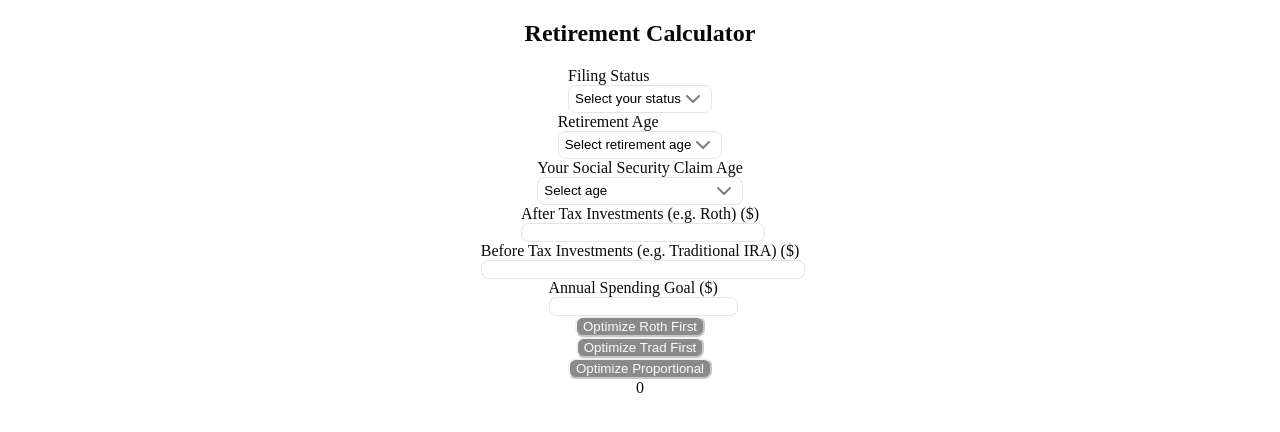
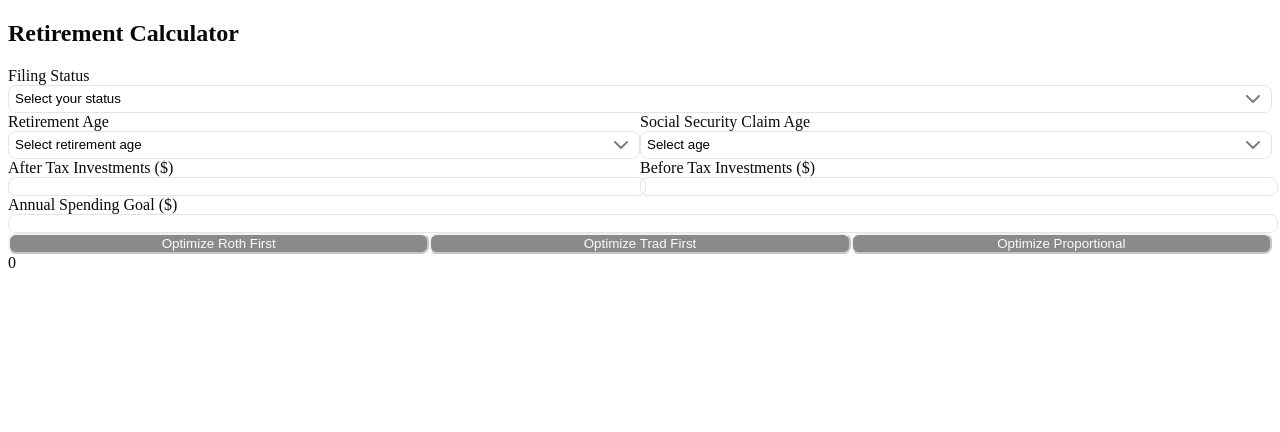
Before and after one commit to axlrommel/tax-calculator, a React (Vite) app: page / in a window 1280 px wide. Shown: the top 432 px of the page. Built offline with nearby package versions, Linux system fonts and the light colour scheme.

Commit message:
better formatting

```diff
--- a/src/App.tsx
+++ b/src/App.tsx
@@ -54,10 +54,12 @@ function App() {
   }
 
     return (
-    <div className="max-w-2xl mx-auto p-6 bg-white shadow-lg rounded-lg">
-      <h2 className="text-xl font-bold text-center mb-4">Retirement Calculator</h2>
-      <div className="flex flex-col items-center space-y-4">
-        <div className="w-64">
+<div className="max-w-4xl mx-auto p-6 bg-white shadow-lg rounded-lg m-4">
+  <h2 className="text-2xl font-bold mb-6">Retirement Calculator</h2>
+
+  {/* Filing Status */}
+  <div className="flex gap-6 mb-4">
+    <div className="flex-1">
       <label className="block text-sm font-medium">Filing Status</label>
       <Select onValueChange={(value) => setFilingStatus(value as "single" | "married")}>
         <SelectTrigger className="w-full">
@@ -69,7 +71,11 @@ function App() {
         </SelectContent>
       </Select>
     </div>
-        <div className="w-64">
+  </div>
+
+  {/* Primary Person: Retirement Age & SS Claim Age */}
+  <div className="flex gap-6 mb-4">
+    <div className="flex-1">
       <label className="block text-sm font-medium">Retirement Age</label>
       <Select onValueChange={(value) => setRetirementAgePrimary(Number(value))}>
         <SelectTrigger className="w-full">
@@ -77,14 +83,31 @@ function App() {
         </SelectTrigger>
         <SelectContent>
           {Array.from({ length: 20 }, (_, i) => 55 + i).map((age) => (
-                <SelectItem key={age} value={age.toString()}>
-                  {age}
-                </SelectItem>
+            <SelectItem key={age} value={age.toString()}>{age}</SelectItem>
           ))}
         </SelectContent>
       </Select>
     </div>
-        {filingStatus === "married" && (<div className="w-64">
+
+    <div className="flex-1">
+      <label className="block text-sm font-medium">Social Security Claim Age</label>
+      <Select onValueChange={(value) => setSsClaimAgePrimary(Number(value))}>
+        <SelectTrigger className="w-full">
+          <SelectValue placeholder="Select age" />
+        </SelectTrigger>
+        <SelectContent>
+          {Array.from({ length: 10 }, (_, i) => 62 + i).map((age) => (
+            <SelectItem key={age} value={age.toString()}>{age}</SelectItem>
+          ))}
+        </SelectContent>
+      </Select>
+    </div>
+  </div>
+
+  {/* Spouse: Retirement Age & SS Claim Age (Only if Married) */}
+  {filingStatus === "married" && (
+    <div className="flex gap-6 mb-4">
+      <div className="flex-1">
         <label className="block text-sm font-medium">Spouse Retirement Age</label>
         <Select onValueChange={(value) => setRetirementAgeSecondary(Number(value))}>
           <SelectTrigger className="w-full">
@@ -92,32 +115,13 @@ function App() {
           </SelectTrigger>
           <SelectContent>
             {Array.from({ length: 20 }, (_, i) => 55 + i).map((age) => (
-                <SelectItem key={age} value={age.toString()}>
-                  {age}
-                </SelectItem>
-              ))}
-            </SelectContent>
-          </Select>
-        </div>)}
-        <div className="w-64">
-          <label className="block text-sm font-medium">
-            {filingStatus === "married" ? "Primary Person's" : "Your"} Social Security Claim Age
-          </label>
-          <Select onValueChange={(value) => setSsClaimAgePrimary(Number(value))}>
-            <SelectTrigger className="w-full">
-              <SelectValue placeholder="Select age" />
-            </SelectTrigger>
-            <SelectContent>
-              {Array.from({ length: 10 }, (_, i) => 62 + i).map((age) => (
-                <SelectItem key={age} value={age.toString()}>
-                  {age}
-                </SelectItem>
+              <SelectItem key={age} value={age.toString()}>{age}</SelectItem>
             ))}
           </SelectContent>
         </Select>
       </div>
-        {filingStatus === "married" && (
-          <div className="w-64">
+
+      <div className="flex-1">
         <label className="block text-sm font-medium">Spouse's Social Security Claim Age</label>
         <Select onValueChange={(value) => setSsClaimAgeSpouse(Number(value))}>
           <SelectTrigger className="w-full">
@@ -125,60 +129,65 @@ function App() {
           </SelectTrigger>
           <SelectContent>
             {Array.from({ length: 10 }, (_, i) => 62 + i).map((age) => (
-                  <SelectItem key={age} value={age.toString()}>
-                    {age}
-                  </SelectItem>
+              <SelectItem key={age} value={age.toString()}>{age}</SelectItem>
             ))}
           </SelectContent>
         </Select>
       </div>
+    </div>
   )}
-        <div className="w-64">
-          <label className="block text-sm font-medium">After Tax Investments (e.g. Roth) ($)</label>
+
+  {/* Investment Inputs */}
+  <div className="flex gap-6 mb-4">
+    <div className="flex-1">
+      <label className="block text-sm font-medium">After Tax Investments ($)</label>
       <Input type="number" value={afterTax > 0 ? afterTax : ''} onChange={(e) => setAfterTax(Number(e.target.value))} />
     </div>
-        <div className="w-64">
-          <label className="block text-sm font-medium">Before Tax Investments (e.g. Traditional IRA) ($)</label>
+
+    <div className="flex-1">
+      <label className="block text-sm font-medium">Before Tax Investments ($)</label>
       <Input type="number" value={beforeTax > 0 ? beforeTax : ''} onChange={(e) => setBeforeTax(Number(e.target.value))} />
     </div>
-        <div className="w-64">
+  </div>
+
+  {/* Spending Goal */}
+  <div className="mb-4">
     <label className="block text-sm font-medium">Annual Spending Goal ($)</label>
     <Input type="number" value={spendingGoal > 0 ? spendingGoal : ''} onChange={(e) => setSpendingGoal(Number(e.target.value))} />
   </div>
-        <Button onClick={useRothFirst} className="w-64" disabled={(afterTax < 1 && beforeTax < 1) || spendingGoal < 1}>
+
+  {/* Optimization Buttons */}
+  <div className="flex gap-4 mb-6">
+    <Button onClick={useRothFirst} className="flex-1" disabled={(afterTax < 1 && beforeTax < 1) || spendingGoal < 1}>
       Optimize Roth First
     </Button>
-        <Button onClick={useTraditionalFirst} className="w-64" disabled={(afterTax < 1 && beforeTax < 1) || spendingGoal < 1}>
+    <Button onClick={useTraditionalFirst} className="flex-1" disabled={(afterTax < 1 && beforeTax < 1) || spendingGoal < 1}>
       Optimize Trad First
     </Button>
-        <Button onClick={useProportionally} className="w-64" disabled={(afterTax < 1 && beforeTax < 1) || spendingGoal < 1}>
+    <Button onClick={useProportionally} className="flex-1" disabled={(afterTax < 1 && beforeTax < 1) || spendingGoal < 1}>
       Optimize Proportional
     </Button>
+  </div>
+
+  {/* Results Section */}
   {yearsLast && (
-          <div className="mt-6 p-4 border rounded-lg">
-            <h3 className="text-lg font-semibold">Results</h3>
+    <div className="p-4 border rounded-lg">
+      <h3 className="text-lg font-semibold mb-2">Results</h3>
       <p>Money will last for: <strong>{yearsLast} years</strong></p>
       <p>Total Taxes Paid: <strong>{USDollar.format(totalTaxesPaid(results))}</strong></p>
       <p>Roth + IRA Balance at 40 years: <strong>{USDollar.format(finalBalance(results))}</strong></p>
       <p>Total Forced Required Distributions: <strong>{USDollar.format(sumRequiredDistributions(results))}</strong></p>
 
-            <div className="overflow-x-auto">
-              <table className="w-full border-collapse border mt-4">
+      {/* Results Table */}
+      <div className="overflow-x-auto mt-4">
+        <table className="w-full border-collapse border">
           <thead>
             <tr className="bg-gray-200">
-                    <th className="border p-2">Year</th>
-                    <th className="border p-2">Age</th>
-                    <th className="border p-2">Roth Balance</th>
-                    <th className="border p-2">IRA Balance</th>
-                    <th className="border p-2">Roth Withdrawal</th>
-                    <th className="border p-2">IRA Withdrawal</th>
-                    <th className="border p-2">Req Min Distrib</th>
-                    <th className="border p-2">Spending Goal</th>
-                    <th className="border p-2">Total Withdrawn</th>
-                    <th className="border p-2">SS Income</th>
-                    <th className="border p-2">Extra from Req Min Distrib</th>
-                    <th className="border p-2">Taxes Paid</th>
-                    <th className="border p-2">Medicare Costs</th>
+              {["Year", "Age", "Roth Balance", "IRA Balance", "Roth Withdrawal", "IRA Withdrawal",
+                "Req Min Distrib", "Spending Goal", "Total Withdrawn", "SS Income",
+                "Extra from Req Min Distrib", "Taxes Paid", "Medicare Costs"].map(header => (
+                <th key={header} className="border p-2">{header}</th>
+              ))}
             </tr>
           </thead>
           <tbody>
@@ -205,8 +214,9 @@ function App() {
     </div>
   )}
 </div>
-    </div>
+
     );
+
 }
 
 export default App;
```
Lines whose indentation alone changed are shown as unchanged.
